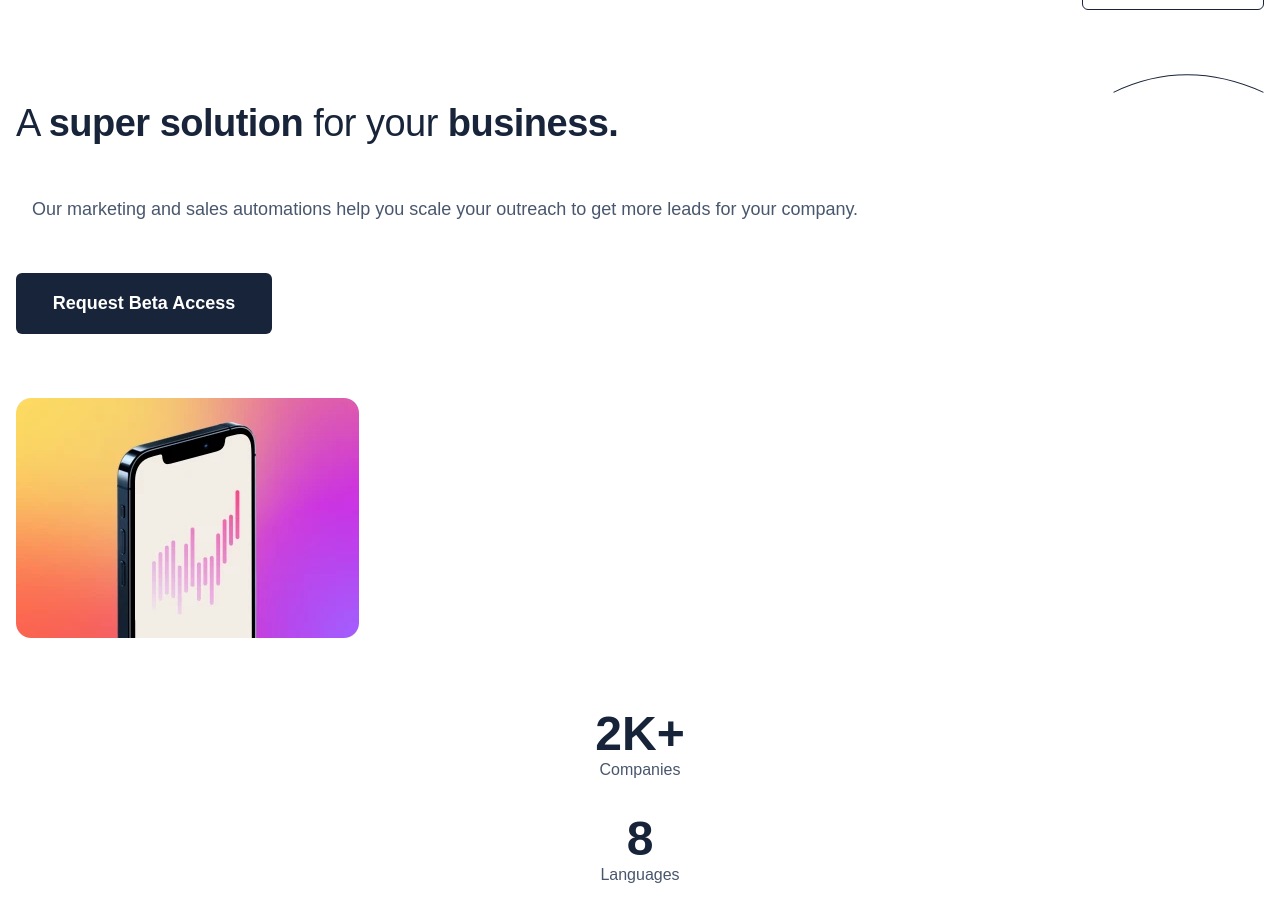
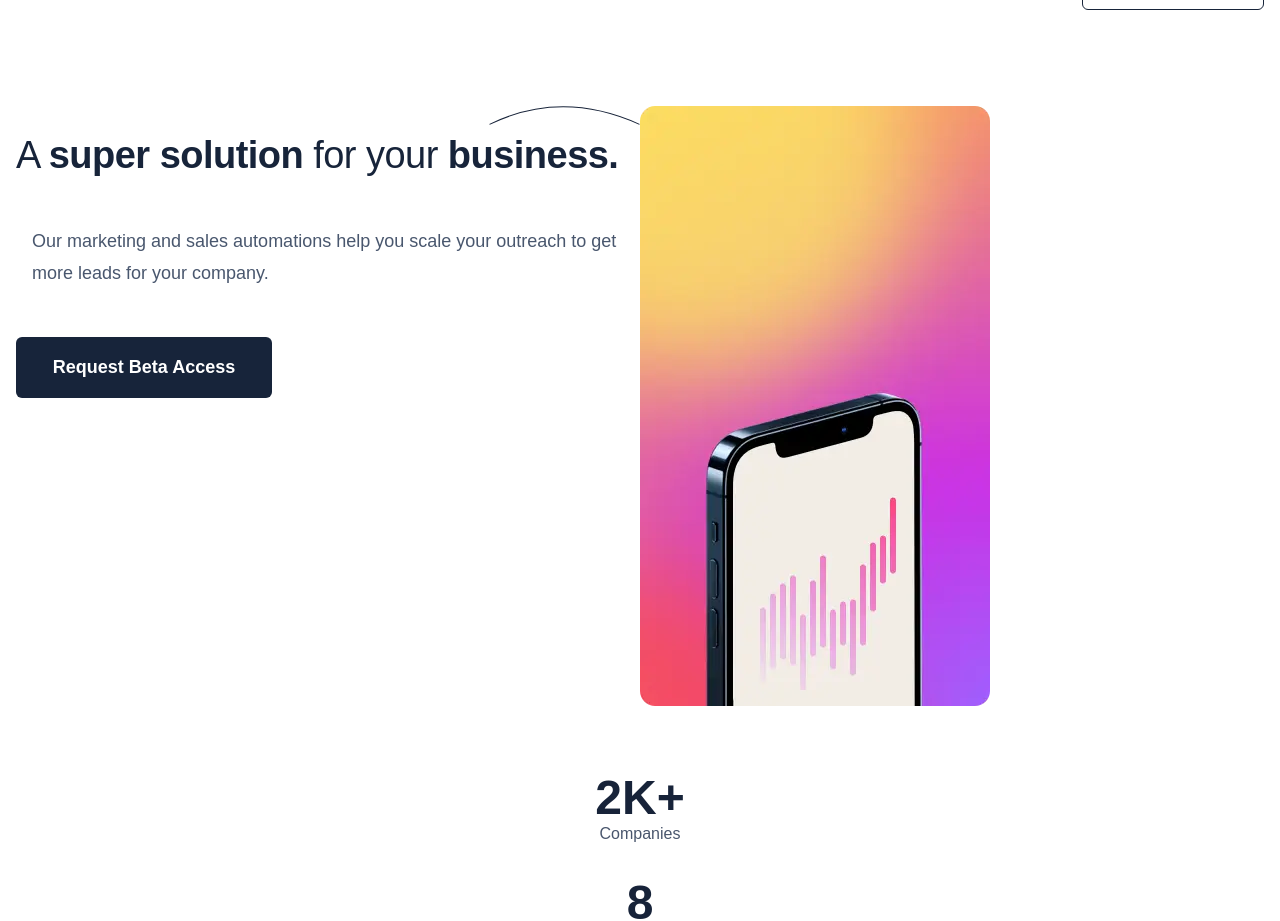
Before and after one commit to DeeaEmilia/Challenge-2, a plain HTML site: page index.html in a window 1280 px wide. Shown: the part 54-975 px from the top of the page. Drawn offline with Linux system fonts and the light colour scheme.

Commit message:
responsiveness (tablet)

```diff
--- a/index.html
+++ b/index.html
@@ -20,11 +20,11 @@
     </header>
     <main>
       <section class="hero--section">
-        <img
-          class="line"
-          src="assets/pattern-curved-line-1.svg"
-          alt="curved line" />
         <div class="title--wrapper">
+          <img
+            class="line"
+            src="assets/pattern-curved-line-1.svg"
+            alt="curved line" />
           <h1>A <span>super solution</span> for your <span>business.</span></h1>
           <p>
             Our marketing and sales automations help you scale your outreach to
--- a/style.scss
+++ b/style.scss
@@ -61,10 +61,13 @@ header {
 main {
   .hero--section {
     margin: 2rem 0;
-    display: flex;
-    flex-direction: column;
+    display: grid;
     padding: 1rem;
     margin-bottom: 8rem;
+
+    @media screen and (min-width: 768px) {
+      grid-template-columns: 1fr 1fr;
+    }
 
     .line {
       height: 1.1875rem;
@@ -105,10 +108,18 @@ main {
       .mobile--hero-img {
         width: 21.4375rem;
         height: 15rem;
+
+        @media screen and (min-width: 768px) {
+          display: none;
+        }
       }
 
       .tablet--hero-img {
         display: none;
+
+        @media screen and (min-width: 768px) {
+          display: flex;
+        }
       }
       .desktop--hero-img {
         display: none;
@@ -120,6 +131,10 @@ main {
       flex-direction: column;
       gap: 2rem;
       margin: 2rem 0;
+
+      @media screen and (min-width: 768px) {
+        grid-column: span 2;
+      }
 
       h2 {
         color: #172339;
```
Also changed, not shown: style.css, 1 other file.
